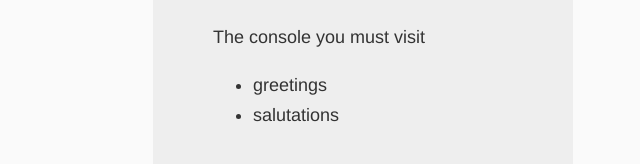
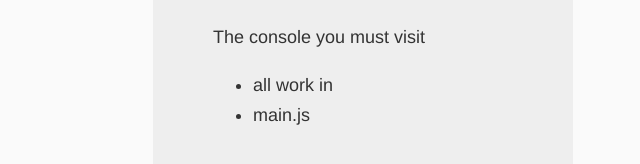
Before and after one commit to heidenreich/underscore, a website: page app/index.html in a window 1280 px wide. Shown: the part 228-392 px from the top of the page, 277-917 px from the left. Drawn offline with nearby package versions, Linux system fonts and the light colour scheme; files that its build step writes are made by us from their sources.

Commit message:
finishing up with underscorejs

```diff
--- a/app/index.html
+++ b/app/index.html
@@ -29,8 +29,8 @@
           <h1>MASON</h1>
           <p>The console you must visit</p>
           <ul>
-            <li>greetings</li>
-            <li>salutations</li>
+            <li>all work in</li>
+            <li>main.js</li>
 
           </ul>
         </div>
--- a/app/scripts/main.js
+++ b/app/scripts/main.js
@@ -1,6 +1,6 @@
 console.log('Sup Mason');
 
-
+//first var
 
 var actionFigure = [
 	{name: 'Buzz'},
```
